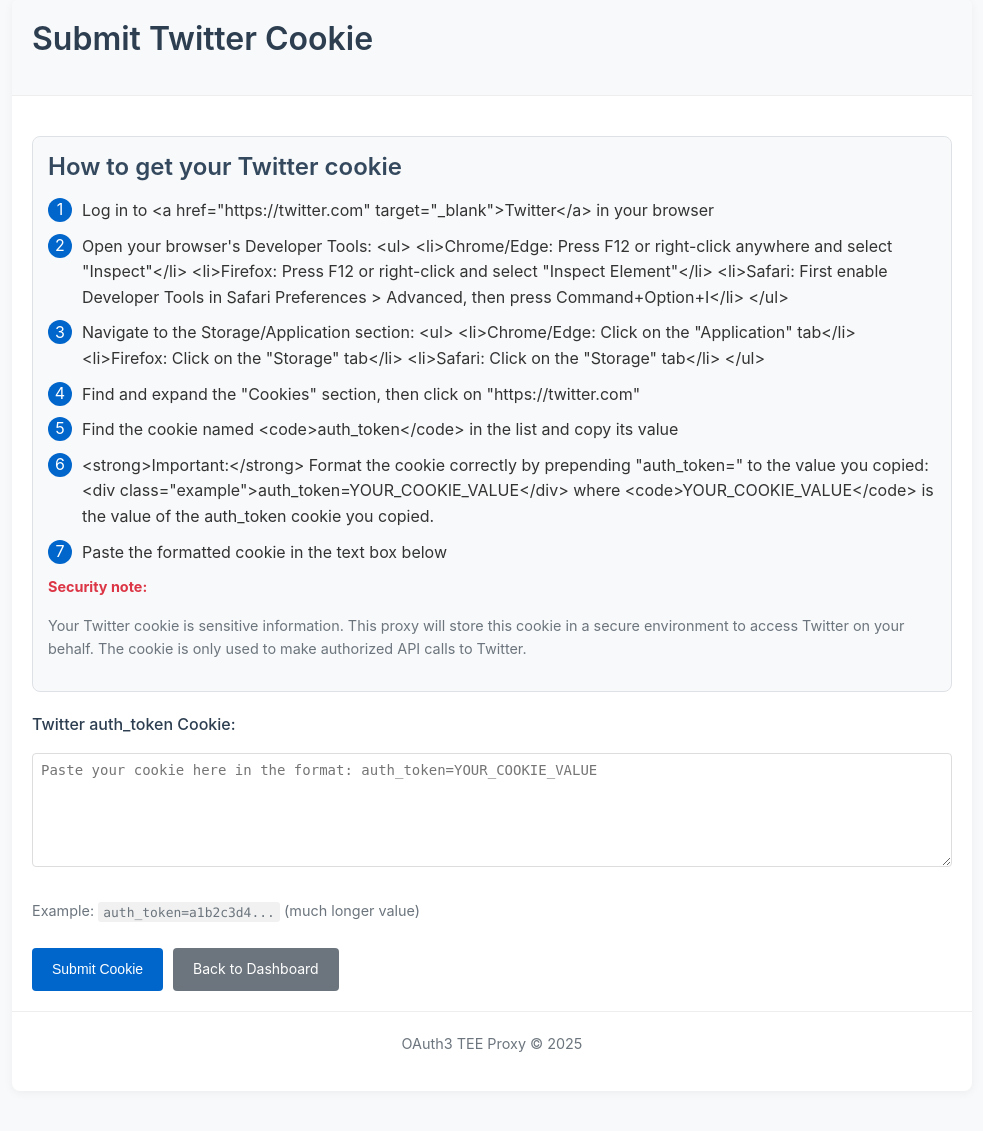
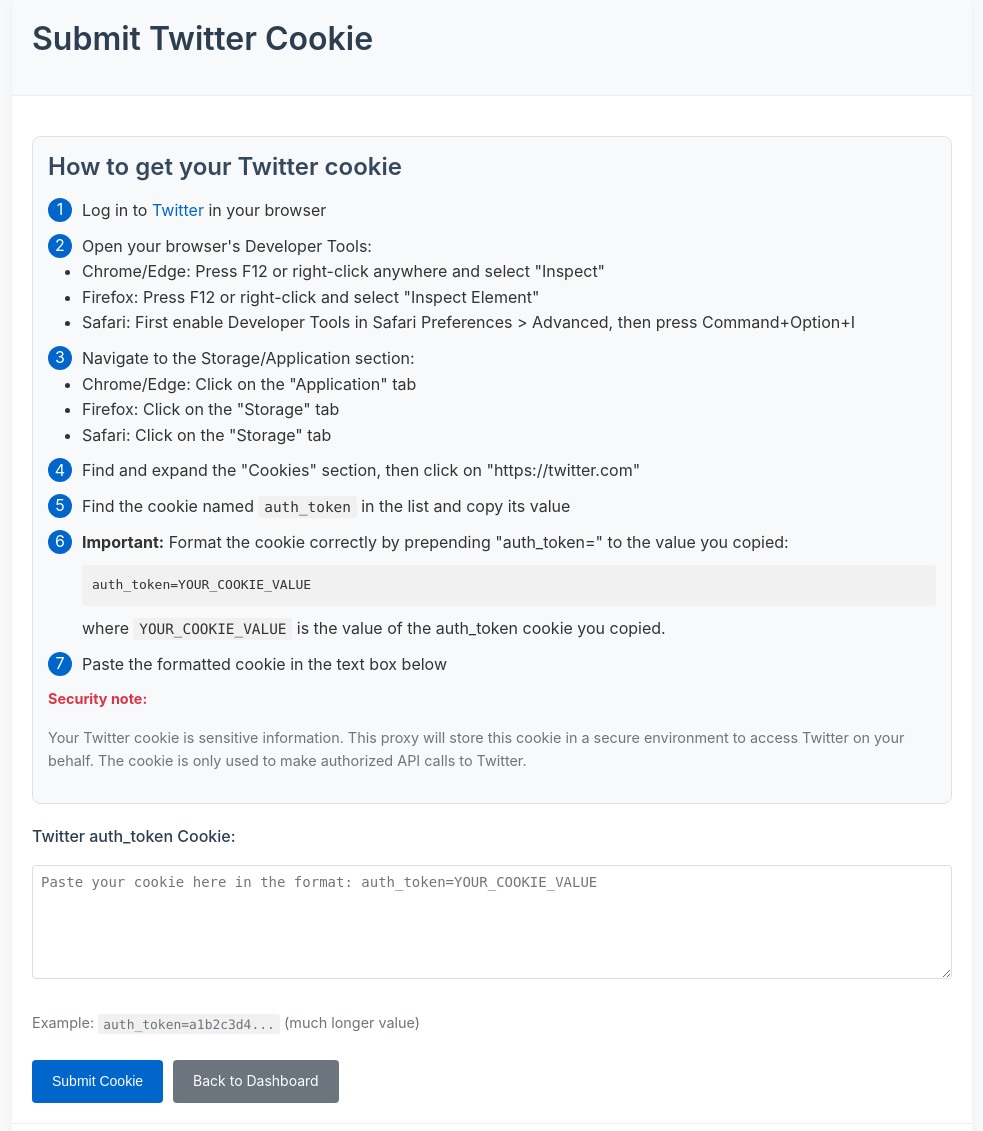
Before and after one commit to Account-Link/oauth3-tee-proxy, a FastAPI app: page /submit-cookie in a window 1280 px wide. Shown: the part 21-1152 px from the top of the page, without its empty margins (148-1131 px from the left). Before the commit the page ends 1073 px from the top, so only its background shows below. Run offline with FastAPI, Linux system fonts and the light colour scheme.

Commit message:
Fix HTML escaping in submit-cookie instructions

```diff
--- a/templates/submit_cookie.html
+++ b/templates/submit_cookie.html
@@ -9,35 +9,68 @@
 <div class="instructions">
     <h2>How to get your Twitter cookie</h2>
 
-    {% set steps = [
-        "Log in to <a href=\"https://twitter.com\" target=\"_blank\">Twitter</a> in your browser",
+    <div class="steps">
+        <div class="step">
+            <div class="step-number">1</div>
+            <div class="step-content">
+                Log in to <a href="https://twitter.com" target="_blank">Twitter</a> in your browser
+            </div>
+        </div>
 
-        "Open your browser's Developer Tools:
-        <ul>
-            <li>Chrome/Edge: Press F12 or right-click anywhere and select \"Inspect\"</li>
-            <li>Firefox: Press F12 or right-click and select \"Inspect Element\"</li>
-            <li>Safari: First enable Developer Tools in Safari Preferences > Advanced, then press Command+Option+I</li>
-        </ul>",
+        <div class="step">
+            <div class="step-number">2</div>
+            <div class="step-content">
+                Open your browser's Developer Tools:
+                <ul>
+                    <li>Chrome/Edge: Press F12 or right-click anywhere and select "Inspect"</li>
+                    <li>Firefox: Press F12 or right-click and select "Inspect Element"</li>
+                    <li>Safari: First enable Developer Tools in Safari Preferences > Advanced, then press Command+Option+I</li>
+                </ul>
+            </div>
+        </div>
 
-        "Navigate to the Storage/Application section:
-        <ul>
-            <li>Chrome/Edge: Click on the \"Application\" tab</li>
-            <li>Firefox: Click on the \"Storage\" tab</li>
-            <li>Safari: Click on the \"Storage\" tab</li>
-        </ul>",
+        <div class="step">
+            <div class="step-number">3</div>
+            <div class="step-content">
+                Navigate to the Storage/Application section:
+                <ul>
+                    <li>Chrome/Edge: Click on the "Application" tab</li>
+                    <li>Firefox: Click on the "Storage" tab</li>
+                    <li>Safari: Click on the "Storage" tab</li>
+                </ul>
+            </div>
+        </div>
 
-        "Find and expand the \"Cookies\" section, then click on \"https://twitter.com\"",
+        <div class="step">
+            <div class="step-number">4</div>
+            <div class="step-content">
+                Find and expand the "Cookies" section, then click on "https://twitter.com"
+            </div>
+        </div>
 
-        "Find the cookie named <code>auth_token</code> in the list and copy its value",
+        <div class="step">
+            <div class="step-number">5</div>
+            <div class="step-content">
+                Find the cookie named <code>auth_token</code> in the list and copy its value
+            </div>
+        </div>
 
-        "<strong>Important:</strong> Format the cookie correctly by prepending \"auth_token=\" to the value you copied:
-        <div class=\"example\">auth_token=YOUR_COOKIE_VALUE</div>
-        where <code>YOUR_COOKIE_VALUE</code> is the value of the auth_token cookie you copied.",
+        <div class="step">
+            <div class="step-number">6</div>
+            <div class="step-content">
+                <strong>Important:</strong> Format the cookie correctly by prepending "auth_token=" to the value you copied:
+                <div class="example">auth_token=YOUR_COOKIE_VALUE</div>
+                where <code>YOUR_COOKIE_VALUE</code> is the value of the auth_token cookie you copied.
+            </div>
+        </div>
 
-        "Paste the formatted cookie in the text box below"
-    ] %}
-
-    {{ ui.instruction_steps(steps) }}
+        <div class="step">
+            <div class="step-number">7</div>
+            <div class="step-content">
+                Paste the formatted cookie in the text box below
+            </div>
+        </div>
+    </div>
 
     <div class="note">
         <p class="important">Security note:</p>
```
